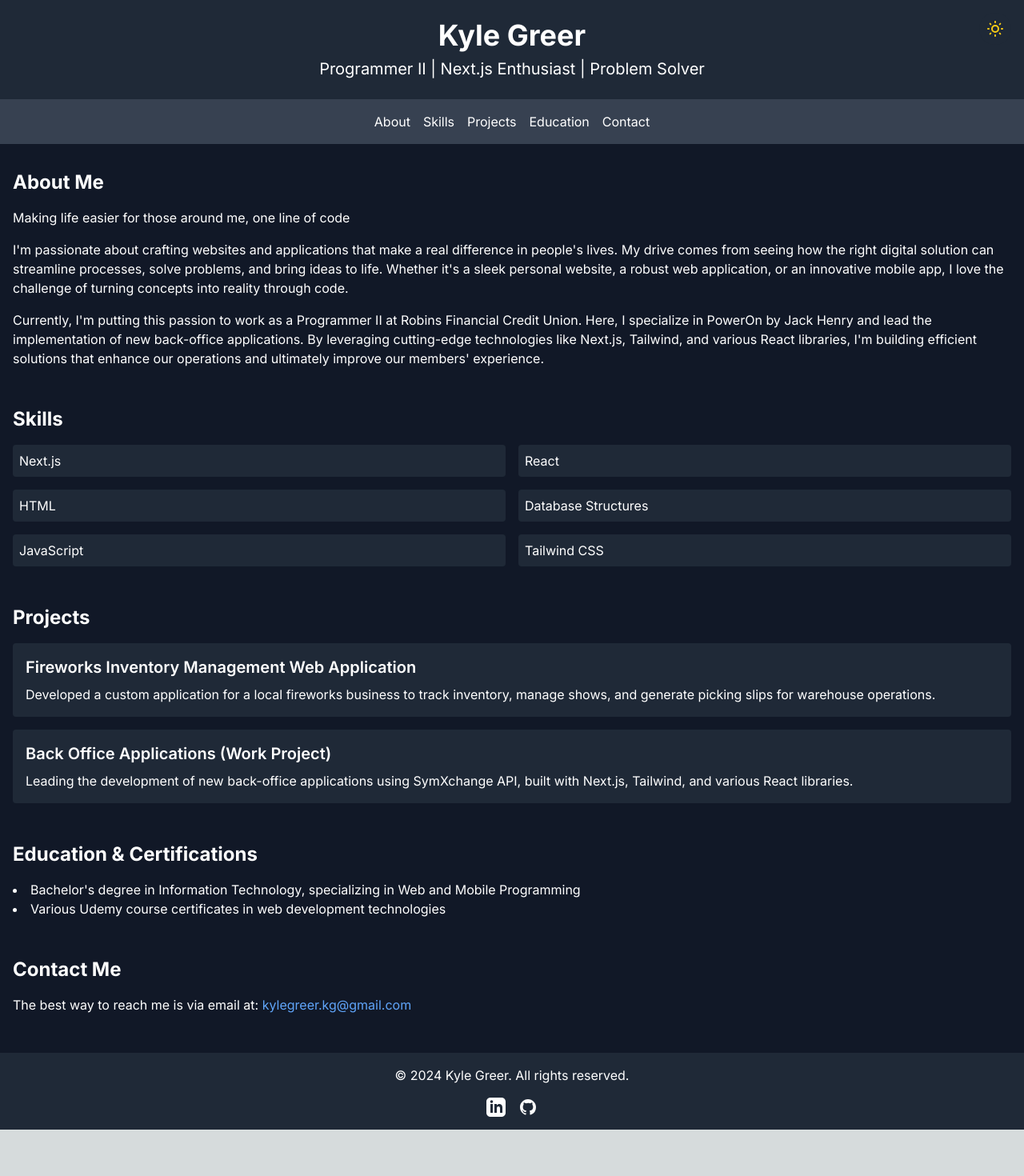
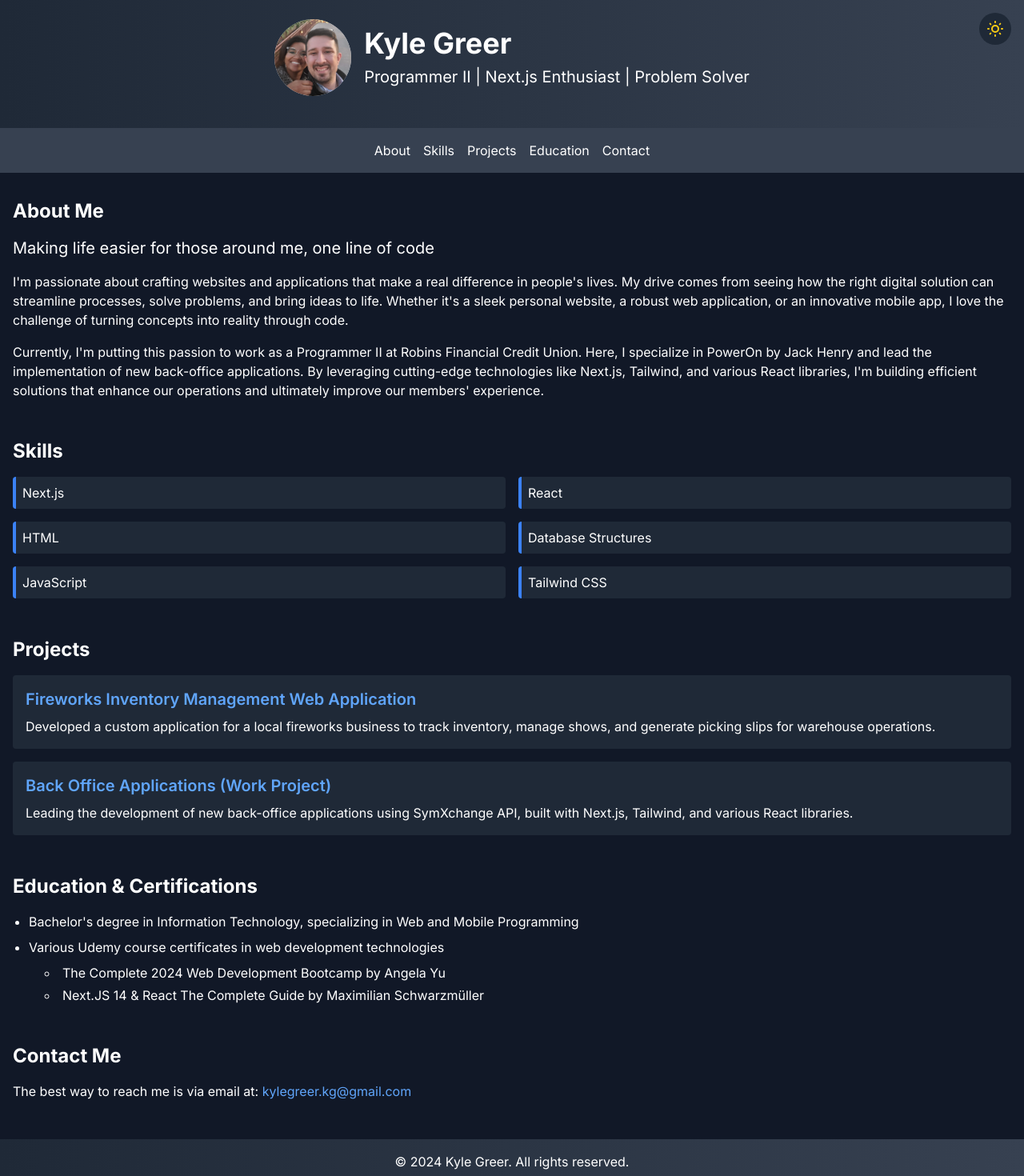
Before and after one commit to kgreer0210/kyle-greer-portfolio, a Next.js app: page / in a window 1280 px wide. Shown: the top 1470 px of the page at 80% size. Before the commit the page ends 1412 px from the top, so only its background shows below. Built offline with nearby package versions, Linux system fonts and the light colour scheme.

Commit message:
Added Profile picture and slight color updates

```diff
--- a/src/app/page.tsx
+++ b/src/app/page.tsx
@@ -6,6 +6,8 @@ import TypingEffect from "@/components/TypingEffect";
 import SocialIcons from "@/components/SocialIcons";
 import ToggleSwitch from "../components/ToggleSwitch";
 import { useTheme } from "../context/ThemeContext";
+import profilePicture from "../../public/Kyle Profile Picture.jpg";
+import Image from "next/image";
 
 export default function Home() {
   const jobTitle = "Programmer II";
@@ -20,13 +22,26 @@ export default function Home() {
     >
       <ToggleSwitch />
       <header
-        className={`p-6 ${theme === "dark" ? "bg-gray-800" : "bg-gray-100"}`}
+        className={`p-6 ${
+          theme === "dark"
+            ? "bg-gradient-to-r from-gray-800 to-gray-700"
+            : "bg-gradient-to-r from-blue-100 to-blue-50"
+        }`}
       >
+        <div className="flex items-center justify-center mb-4">
+          <div className="w-24 h-24 rounded-full bg-gray-300 mr-4">
+            <Image
+              src={profilePicture}
+              alt="Kyle Greer"
+              className="w-full h-full rounded-full object-cover"
+            />
+          </div>
+          <div>
             <motion.h1
               initial={{ opacity: 0, y: -50 }}
               animate={{ opacity: 1, y: 0 }}
               transition={{ duration: 0.5 }}
-          className="text-4xl font-bold text-center"
+              className="text-4xl font-bold"
             >
               Kyle Greer
             </motion.h1>
@@ -34,10 +49,12 @@ export default function Home() {
               initial={{ opacity: 0 }}
               animate={{ opacity: 1 }}
               transition={{ delay: 0.5, duration: 0.5 }}
-          className="text-xl text-center mt-2"
+              className="text-xl mt-2"
             >
               {jobTitle} | Next.js Enthusiast | Problem Solver
             </motion.p>
+          </div>
+        </div>
       </header>
 
       <nav
@@ -53,7 +70,11 @@ export default function Home() {
               >
                 <a
                   href={`#${item.toLowerCase()}`}
-                  className="hover:text-blue-400"
+                  className={`hover:text-blue-400 transition-colors duration-200 ${
+                    theme === "dark"
+                      ? "hover:text-blue-300"
+                      : "hover:text-blue-600"
+                  }`}
                 >
                   {item}
                 </a>
@@ -65,7 +86,7 @@ export default function Home() {
 
       <main className="container mx-auto mt-8 px-4">
         <section id="about" className="mb-12">
-          <h2 className="text-2xl font-bold mb-4">About Me</h2>
+          <h1 className="text-2xl font-bold mb-4">About Me</h1>
           <p className="mb-4">
             <TypingEffect text="Making life easier for those around me, one line of code at a time." />
           </p>
@@ -90,7 +111,7 @@ export default function Home() {
         </section>
 
         <section id="skills" className="mb-12">
-          <h2 className="text-2xl font-bold mb-4">Skills</h2>
+          <h1 className="text-2xl font-bold mb-4">Skills</h1>
           <ul className="grid grid-cols-2 gap-4">
             {[
               "Next.js",
@@ -103,7 +124,9 @@ export default function Home() {
               <motion.li
                 key={skill}
                 className={`p-2 rounded ${
-                  theme === "dark" ? "bg-gray-800" : "bg-gray-100"
+                  theme === "dark"
+                    ? "bg-gray-800 border-l-4 border-blue-500"
+                    : "bg-gray-100 border-l-4 border-blue-400"
                 }`}
                 whileHover={{ scale: 1.05 }}
               >
@@ -114,13 +137,13 @@ export default function Home() {
         </section>
 
         <section id="projects" className="mb-12">
-          <h2 className="text-2xl font-bold mb-4">Projects</h2>
+          <h1 className="text-2xl font-bold mb-4">Projects</h1>
           <div
             className={`p-4 rounded mb-4 ${
               theme === "dark" ? "bg-gray-800" : "bg-gray-100"
             }`}
           >
-            <h3 className="text-xl font-semibold mb-2">
+            <h3 className="text-xl font-semibold mb-2 text-blue-400">
               Fireworks Inventory Management Web Application
             </h3>
             <p>
@@ -134,7 +157,7 @@ export default function Home() {
               theme === "dark" ? "bg-gray-800" : "bg-gray-100"
             }`}
           >
-            <h3 className="text-xl font-semibold mb-2">
+            <h3 className="text-xl font-semibold mb-2 text-blue-400">
               Back Office Applications (Work Project)
             </h3>
             <p>
@@ -146,22 +169,29 @@ export default function Home() {
         </section>
 
         <section id="education" className="mb-12">
-          <h2 className="text-2xl font-bold mb-4">
+          <h1 className="text-2xl font-bold mb-4">
             Education & Certifications
-          </h2>
-          <ul className="list-disc list-inside">
+          </h1>
+          <ul className="list-disc list-outside ml-5 space-y-2">
             <li>
               Bachelor&apos;s degree in Information Technology, specializing in
               Web and Mobile Programming
             </li>
             <li>
               Various Udemy course certificates in web development technologies
+              <ul className="list-circle list-inside ml-5 mt-2 space-y-1">
+                <li>The Complete 2024 Web Development Bootcamp by Angela Yu</li>
+                <li>
+                  Next.JS 14 & React The Complete Guide by Maximilian
+                  Schwarzmüller
+                </li>
+              </ul>
             </li>
           </ul>
         </section>
 
         <section id="contact" className="mb-12">
-          <h2 className="text-2xl font-bold mb-4">Contact Me</h2>
+          <h1 className="text-2xl font-bold mb-4">Contact Me</h1>
           <p>
             The best way to reach me is via email at:{" "}
             <a
@@ -176,7 +206,9 @@ export default function Home() {
 
       <footer
         className={`${
-          theme === "dark" ? "bg-gray-800" : "bg-gray-300"
+          theme === "dark"
+            ? "bg-gradient-to-r from-gray-800 to-gray-700"
+            : "bg-gradient-to-r from-blue-100 to-blue-50"
         } text-center p-4 mt-8`}
       >
         <p>&copy; 2024 Kyle Greer. All rights reserved.</p>
--- a/src/components/TypingEffect.tsx
+++ b/src/components/TypingEffect.tsx
@@ -18,7 +18,7 @@ const TypingEffect: React.FC<TypingEffectProps> = ({ text }) => {
     }
   }, [index, text]);
 
-  return <span>{displayText}</span>;
+  return <span className="text-xl">{displayText}</span>;
 };
 
 export default TypingEffect;
--- a/tailwind.config.js
+++ b/tailwind.config.js
@@ -6,7 +6,11 @@ module.exports = {
     "./src/app/**/*.{js,ts,jsx,tsx,mdx}",
   ],
   theme: {
-    extend: {},
+    extend: {
+      listStyleType: {
+        circle: "circle",
+      },
+    },
   },
   plugins: [],
 };
```
Also changed, not shown: public/Kyle Profile Picture.jpg (added). Lines whose indentation alone changed are shown as unchanged.
